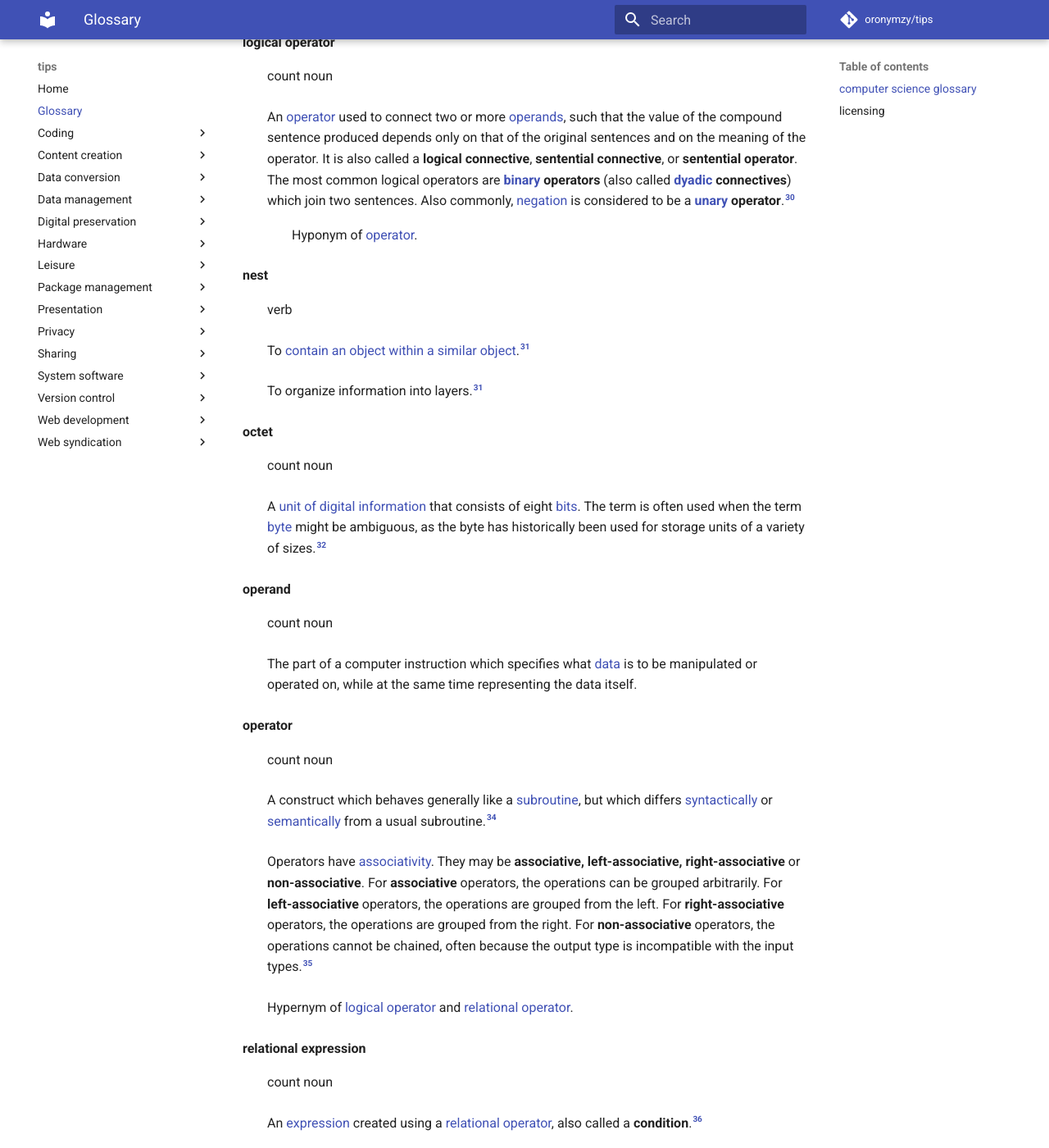
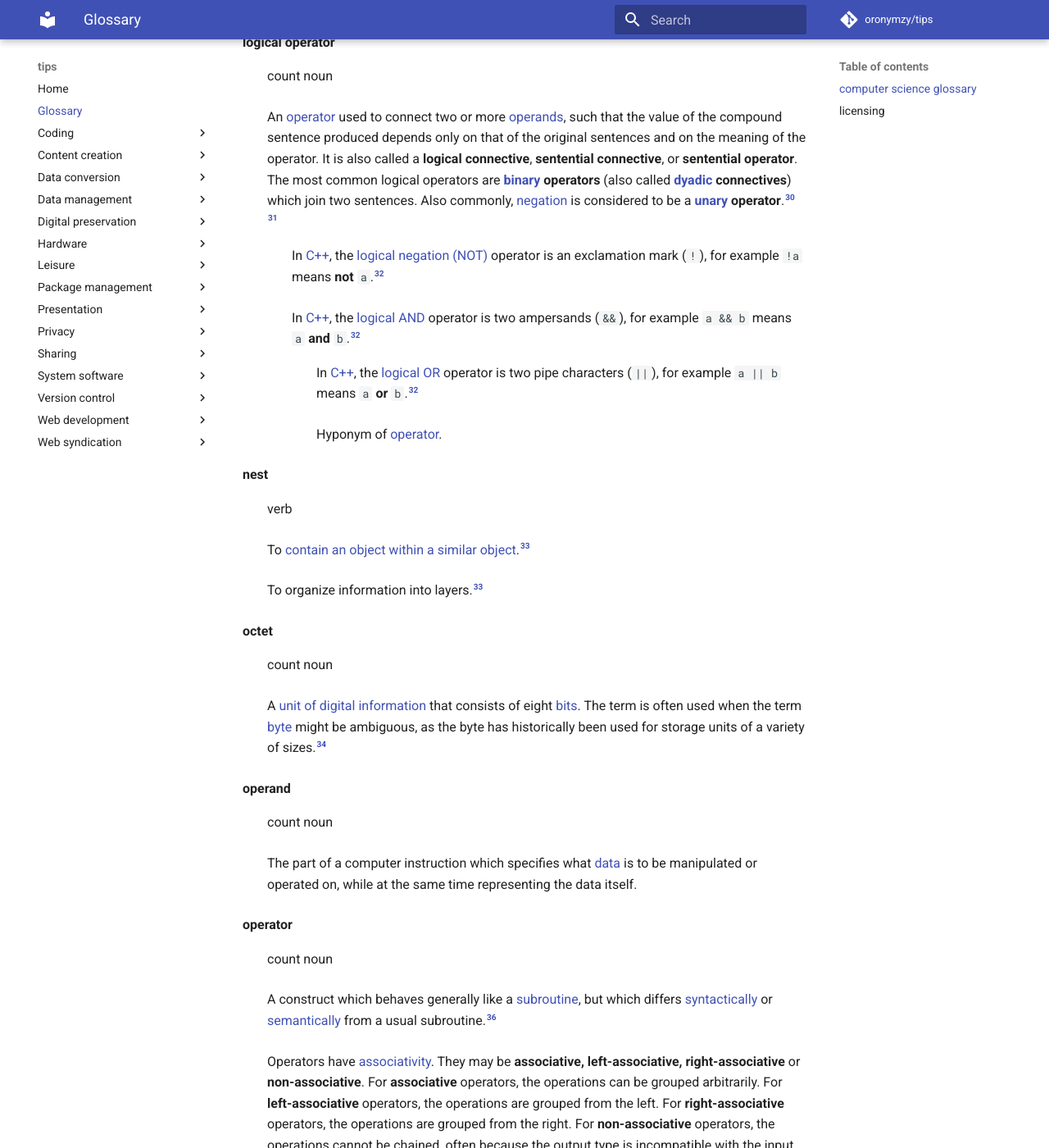
Before and after one commit to oronymzy/tips, an MkDocs documentation site: the page built from docs/glossry.md, in a window 1280 px wide and 1400 px high, scrolled down 6525 px. Shown: the whole window at 82% size. Built offline with MkDocs 1.6.1 and Material for MkDocs 9.7.7, drawn with Linux system fonts in a browser that asks for light colours; comment, search, counter and statistics services are not loaded; some of the changed text lies outside the part shown.

Commit message:
Expand 'logical operator' concept
Expand 'logical operator' concept,
with three descriptions and two footnotes.
Add 'Operators in C and C++§Logical operators'
unordered list item
with hyperlink in 'licensing' section.
Unexpected behavior: nested description list
descriptions are being produced.

```diff
--- a/docs/glossry.md
+++ b/docs/glossry.md
@@ -148,7 +148,11 @@ end if
 **logical operator** {: #logicaloperatordef }
 : count noun
 : An [operator](#operatordef) used to connect two or more [operands](#operanddef), such that the value of the compound sentence produced depends only on that of the original sentences and on the meaning of the operator. It is also called a **logical connective**, **sentential connective**, or **sentential operator**.
-The most common logical operators are **[binary](https://en.wikipedia.org/wiki/Binary_relation) operators** (also called **[dyadic](https://en.wikipedia.org/wiki/Dyadics) connectives**) which join two sentences. Also commonly, [negation](https://en.wikipedia.org/wiki/Negation) is considered to be a **[unary](https://en.wikipedia.org/wiki/Unary_function) operator**.[^logicaloperatordef-note1]
+The most common logical operators are **[binary](https://en.wikipedia.org/wiki/Binary_relation) operators** (also called **[dyadic](https://en.wikipedia.org/wiki/Dyadics) connectives**) which join two sentences. Also commonly, [negation](https://en.wikipedia.org/wiki/Negation) is considered to be a **[unary](https://en.wikipedia.org/wiki/Unary_function) operator**.[^logicaloperatordef-note1] [^logicaloperatordef-note2]
+: In [C++](https://en.wikipedia.org/wiki/C++), the [logical negation (NOT)](https://en.wikipedia.org/wiki/Negation) operator is an exclamation mark (`!`), for example `!a` means **not** `a`.[^logicaloperatordef-note3]
+: In [C++](https://en.wikipedia.org/wiki/C++), the [logical AND](https://en.wikipedia.org/wiki/Logical_conjunction) operator is two ampersands (`&&`), for example `a && b` means
+`a` **and** `b`.[^logicaloperatordef-note3]
+: In [C++](https://en.wikipedia.org/wiki/C++), the [logical OR](https://en.wikipedia.org/wiki/Logical_disjunction) operator is two pipe characters (`||`), for example `a || b` means `a` **or** `b`.[^logicaloperatordef-note3]
 : Hyponym of [operator](#operatordef).
 
 **nest** {: #nestdef }
@@ -240,6 +244,7 @@ A type of selection control mechanism used to allow the value of a [variable](ht
 - [Literal (computer programming)](https://en.wikipedia.org/w/index.php?title=Literal_(computer_programming)&oldid=849448036)
 - [Logical connective](https://en.wikipedia.org/w/index.php?title=Logical_connective&oldid=881652068)
 - [Octet (computing)](https://en.wikipedia.org/w/index.php?title=Octet_(computing)&oldid=852309529)
+- [Operators in C and C++§Logical operators](https://en.wikipedia.org/w/index.php?title=Operators_in_C_and_C++&oldid=879923250#Logical_operators)
 - [Nesting (computing)](https://en.wikipedia.org/w/index.php?title=Nesting_(computing)&oldid=877015415)
 - [Operand§Computer science](https://en.wikipedia.org/w/index.php?title=Operand&oldid=874322196#Computer_science)
 - [Operator (computer programming)](https://en.wikipedia.org/w/index.php?title=Operator_(computer_programming)&oldid=879934681)
@@ -294,6 +299,8 @@ on Wiktionary, with changes made.
 [^leadingdef]: <https://stackoverflow.com/questions/959215/how-do-i-remove-leading-whitespace-in-python>
 [^literaldef-note1]: This definition is the same as [Wikipedia's definition](https://en.wikipedia.org/wiki/Literal_(computer_programming)).
 [^logicaloperatordef-note1]: This definition is based on [Wikipedia's definition](https://en.wikipedia.org/wiki/Logical_connective).
+[^logicaloperatordef-note2]: This definition is based on [Wikipedia's definition](https://en.wikipedia.org/wiki/Operators_in_C_and_C++#Logical_operators).
+[^logicaloperatordef-note3]: Requires [`iso646.h`](https://en.wikipedia.org/wiki/Iso646.h) in C. See [C++ operator synonyms](https://en.wikipedia.org/wiki/Operators_in_C_and_C%2B%2B#C.2B.2B_operator_synonyms)
 [^nestdef-note1]: This definition is loosely based on [Wikipedia's definition of “nesting”](https://en.wikipedia.org/wiki/Nesting_(computing)).
 [^octetdef-note1]: This definition is the same as [Wikipedia's definition](https://en.wikipedia.org/wiki/Octet_(computing)), except for the removal of the phrase “in [computing](https://en.wikipedia.org/wiki/Computing) and [telecommunications](https://en.wikipedia.org/wiki/Telecommunications)”.
 [^operanddef-note1]: This definition is the same as [Wikipedia's definition](https://en.wikipedia.org/wiki/Operand#Computer_science).
```
